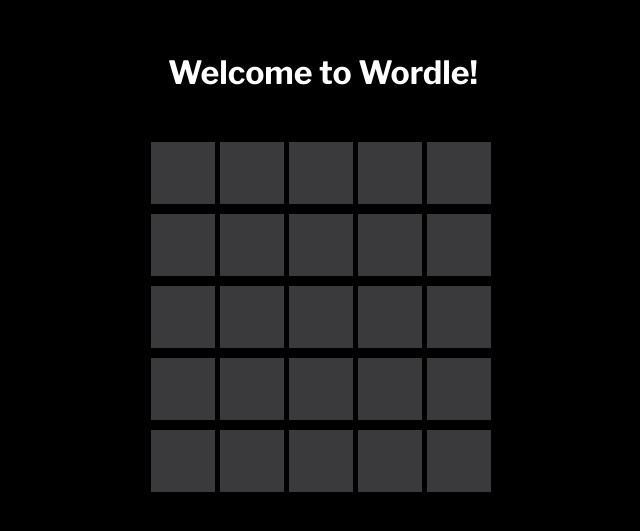
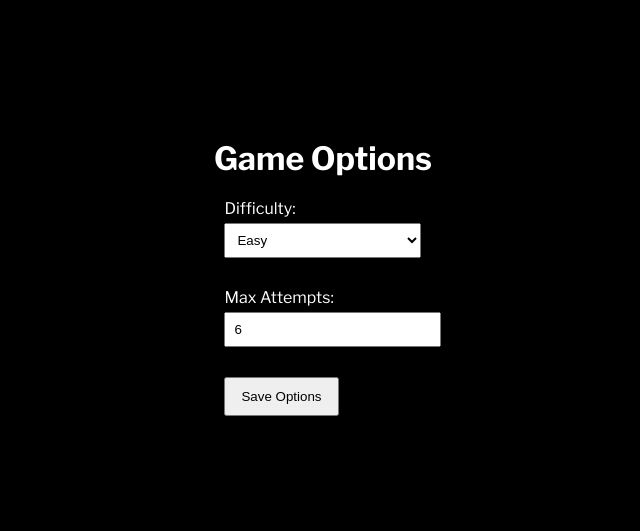
Before and after one commit to samanft/wordle-clone, a Vue app: page / in a window 1280 px wide. Shown: the part 141-672 px from the top of the page, without its empty margins (317-957 px from the left). Built offline with nearby package versions, Linux system fonts and the light colour scheme.

Commit message:
added router and options screen with functioning maxattempts parameter

```diff
--- a/package.json
+++ b/package.json
@@ -9,7 +9,8 @@
     "preview": "vite preview"
   },
   "dependencies": {
-    "vue": "^3.4.29"
+    "vue": "^3.4.29",
+    "vue-router": "^4.4.0"
   },
   "devDependencies": {
     "@vitejs/plugin-vue": "^5.0.5",
--- a/src/App.vue
+++ b/src/App.vue
@@ -1,10 +1,11 @@
-<script setup>
+<!-- <script setup>
 import Game from "./components/Game.vue";
-</script>
+import Options from "./components/Options.vue";
+</script> -->
 
 <template>
   <div>
-    <Game />
+    <RouterView />
   </div>
 </template>
 
--- a/src/components/Game.vue
+++ b/src/components/Game.vue
@@ -1,14 +1,23 @@
 <script setup>
-import { ref } from "vue";
+import { ref, defineProps } from "vue";
 import Row from "./Row.vue";
 let testCounter = ref(1);
+
+// Define props to accept maxAttempts
+const props = defineProps({
+  maxAttempts: {
+    type: Number,
+    required: true,
+    default: 5 // Provide a default value in case it's not passed
+  }
+});
 </script>
 
 <template>
   <h1>Welcome to Wordle!</h1>
   <div>
     <Row
-      v-for="index in 5"
+      v-for="index in props.maxAttempts"
       :key="index"
       @next-row="testCounter++"
       :currentRow="index === testCounter"
--- /dev/null
+++ b/src/components/Options.vue
@@ -0,0 +1,75 @@
+<template>
+  <div class="options-page">
+    <h1>Game Options</h1>
+    <form @submit.prevent="updateOptions">
+      <div class="form-group">
+        <label for="difficulty">Difficulty:</label>
+        <select v-model="selectedDifficulty" id="difficulty">
+          <option
+            v-for="difficulty in difficulties"
+            :key="difficulty"
+            :value="difficulty"
+          >
+            {{ difficulty }}
+          </option>
+        </select>
+      </div>
+      <div class="form-group">
+        <label for="maxAttempts">Max Attempts:</label>
+        <input
+          type="number"
+          v-model.number="maxAttempts"
+          id="maxAttempts"
+          min="1"
+        />
+      </div>
+      <button type="submit">Save Options</button>
+    </form>
+  </div>
+</template>
+
+<script setup>
+import { ref } from "vue";
+import { useRouter } from "vue-router"; // Step 1: Import useRouter
+
+const difficulties = ["Easy", "Medium", "Hard"];
+const selectedDifficulty = ref("Easy"); // Default selection
+const maxAttempts = ref(6); // Default max attempts
+
+const router = useRouter(); // Step 2: Use useRouter to get the router instance
+
+function updateOptions() {
+  // Here you would typically update the store or emit an event with the new options
+  console.log("Options Updated:", selectedDifficulty.value, maxAttempts.value);
+  router.push(`/game/${maxAttempts.value}`);
+}
+</script>
+
+<style>
+.options-page {
+  max-width: 600px;
+  margin: 0 auto;
+  padding: 20px;
+}
+
+.form-group {
+  margin-bottom: 20px;
+}
+
+label {
+  display: block;
+  margin-bottom: 5px;
+}
+
+input[type="number"],
+select {
+  width: 100%;
+  padding: 8px;
+  margin-bottom: 10px;
+}
+
+button {
+  padding: 10px 15px;
+  cursor: pointer;
+}
+</style>
--- a/src/components/Row.vue
+++ b/src/components/Row.vue
@@ -22,6 +22,8 @@
       letterStates.value[i] = "correct";
     } else if (word.includes(inputValues[i])) {
       letterStates.value[i] = "wrong-position";
+    } else {
+      letterStates.value[i] = "incorrect";
     }
   }
 };
@@ -101,8 +103,8 @@
   width: 60px; /* Makes the input square in shape */
   height: 60px;
   text-align: center; /* Centers the text */
-  background-color: #3a3a3c;
-  border: none;
+  background-color: transparent;
+  border: 2px solid #3a3a3c;
   margin-right: 5px;
   margin-bottom: 10px;
   caret-color: transparent; /* Makes the caret invisible */
@@ -110,6 +112,10 @@
   font-family: "Libre Franklin", sans-serif;
   font-size: 24px;
   outline: none;
+}
+
+input[type="text"].incorrect {
+  background-color: #3a3a3c;
 }
 
 input[type="text"].wrong-position {
--- a/src/main.js
+++ b/src/main.js
@@ -1,5 +1,9 @@
 import { createApp } from 'vue'
 import './style.css'
 import App from './App.vue'
+import router from './router'
 
-createApp(App).mount('#app')
+
+createApp(App)
+  .use(router)
+  .mount('#app')
--- /dev/null
+++ b/src/router.js
@@ -0,0 +1,16 @@
+import { createWebHistory, createRouter } from 'vue-router'
+
+import Options from './components/Options.vue'
+import Game from './components/Game.vue'
+
+const routes = [
+    { path: '/', component: Options },
+    { path: '/game/:maxAttempts', component: Game, props: route => ({ maxAttempts: Number(route.params.maxAttempts) }) },
+]
+
+const router = createRouter({
+    history: createWebHistory(),
+    routes,
+})
+
+export default router
```
Also changed, not shown: 1 other file (tests, documents, lock files or other folders).
